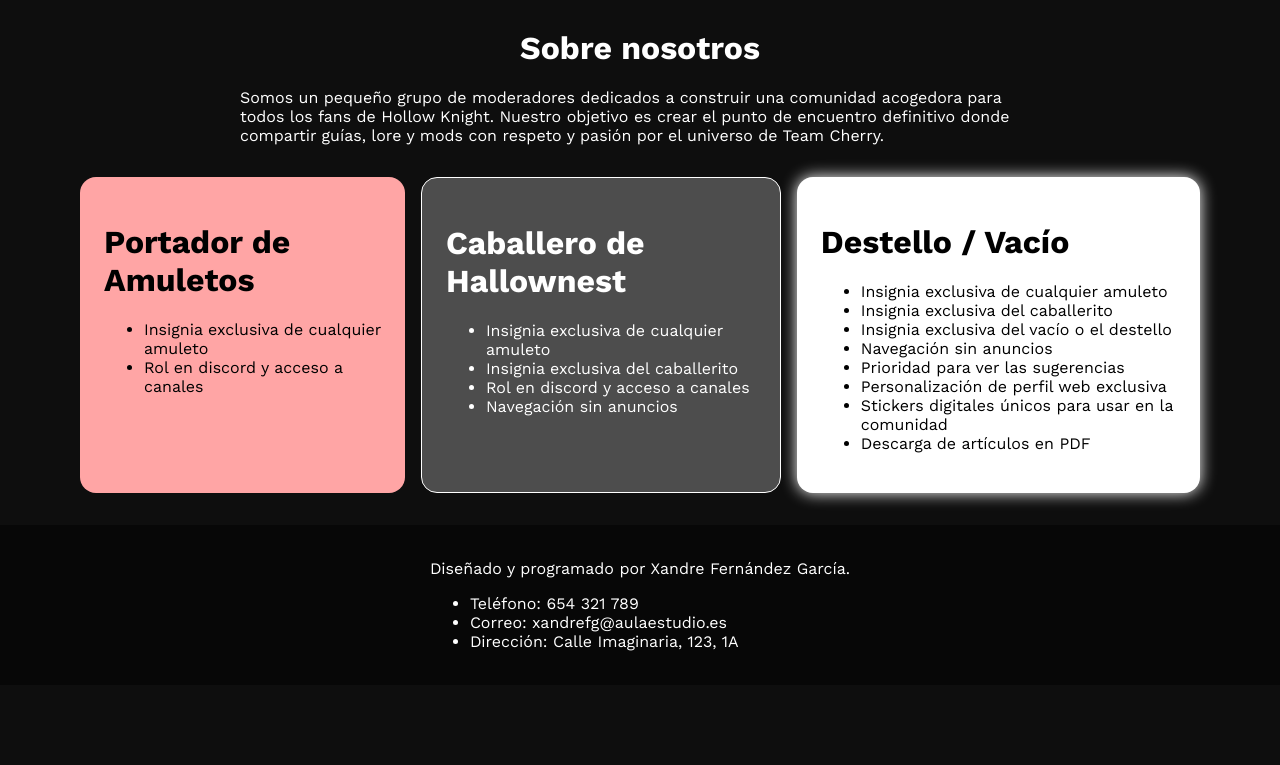
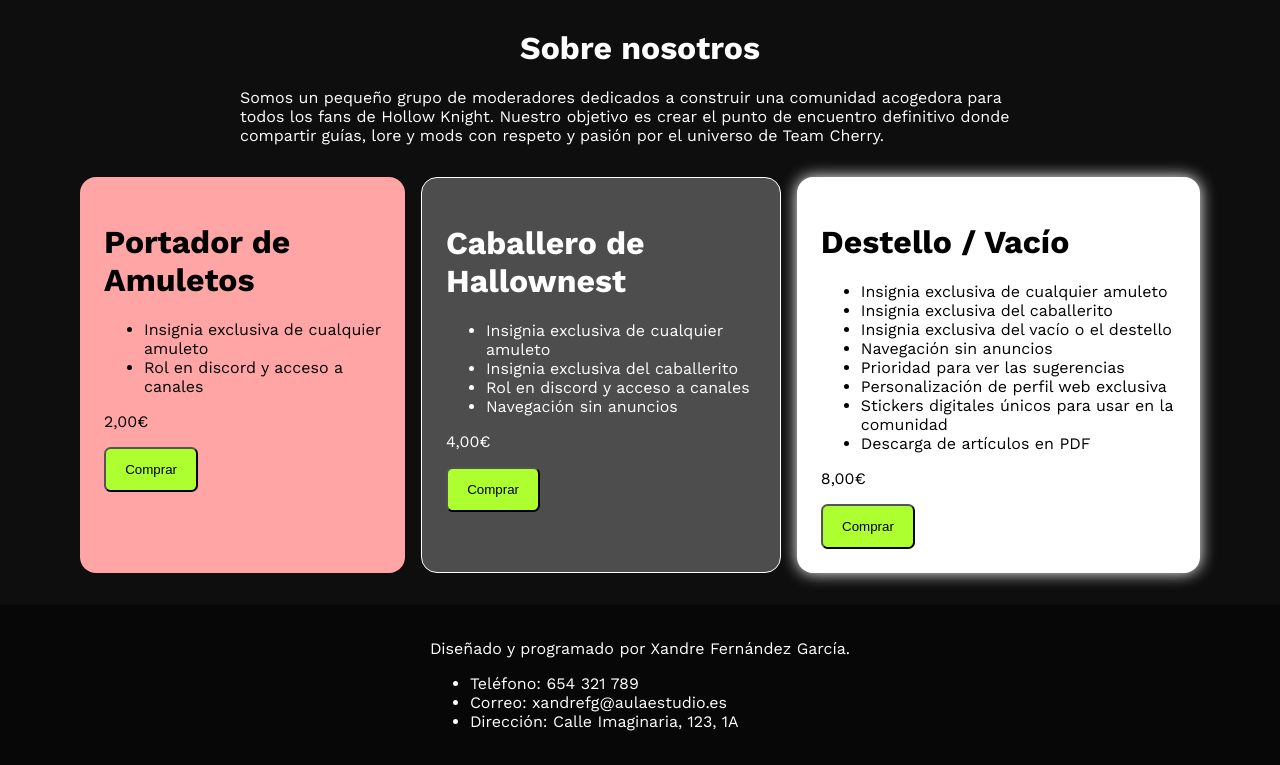
Before and after one commit to xanresfg/landing2, a plain HTML site: page index.html in a window 1280 px wide. Shown: the part 1434-2199 px from the top of the page. Before the commit the page ends 2119 px from the top, so only its background shows below. Drawn offline with nearby package versions, Linux system fonts and the light colour scheme; a script that the page names is missing.

Commit message:
Precio y boton de compra

```diff
--- a/index.html
+++ b/index.html
@@ -101,6 +101,8 @@
                         <li class="incluido">Insignia exclusiva de cualquier amuleto</li>
                         <li class="incluido">Rol en discord y acceso a canales</li>
                     </ul>
+                    <p class="precio">2,00€</p>
+                    <button class="comprar">Comprar</button>
                 </div>
                 <div class="tiers" id="intermedio">
                     <h1>Caballero de Hallownest</h1>
@@ -110,6 +112,8 @@
                         <li class="incluido">Rol en discord y acceso a canales</li>
                         <li class="incluido">Navegación sin anuncios</li>
                     </ul>
+                    <p class="precio">4,00€</p>
+                    <button class="comprar">Comprar</button>
                 </div>
                 <div class="tiers" id="premium">
                     <h1>Destello / Vacío</h1>
@@ -123,6 +127,8 @@
                         <li class="incluido">Stickers digitales únicos para usar en la comunidad</li>
                         <li class="incluido">Descarga de artículos en PDF</li>
                     </ul>
+                    <p class="precio">8,00€</p>
+                    <button class="comprar">Comprar</button>
                 </div>
             </div>
         </div>
--- a/styles.css
+++ b/styles.css
@@ -124,7 +124,7 @@ main {
     grid-area: "f";
 }
 
-/* Pricing & About us*/
+/* About us*/
 .nosotros {
     width: 50rem;
     margin: 2rem auto;
@@ -134,6 +134,7 @@ main {
     text-align: center;
 }
 
+/* Pricing */
 .pricing {
     display: flex;
     flex-direction: row;
@@ -145,6 +146,10 @@ main {
     background-color: white;
     color: black;
     border-radius: 1rem;
+}
+
+button.comprar {
+    background-color: greenyellow;
 }
 
 #basico {
```
